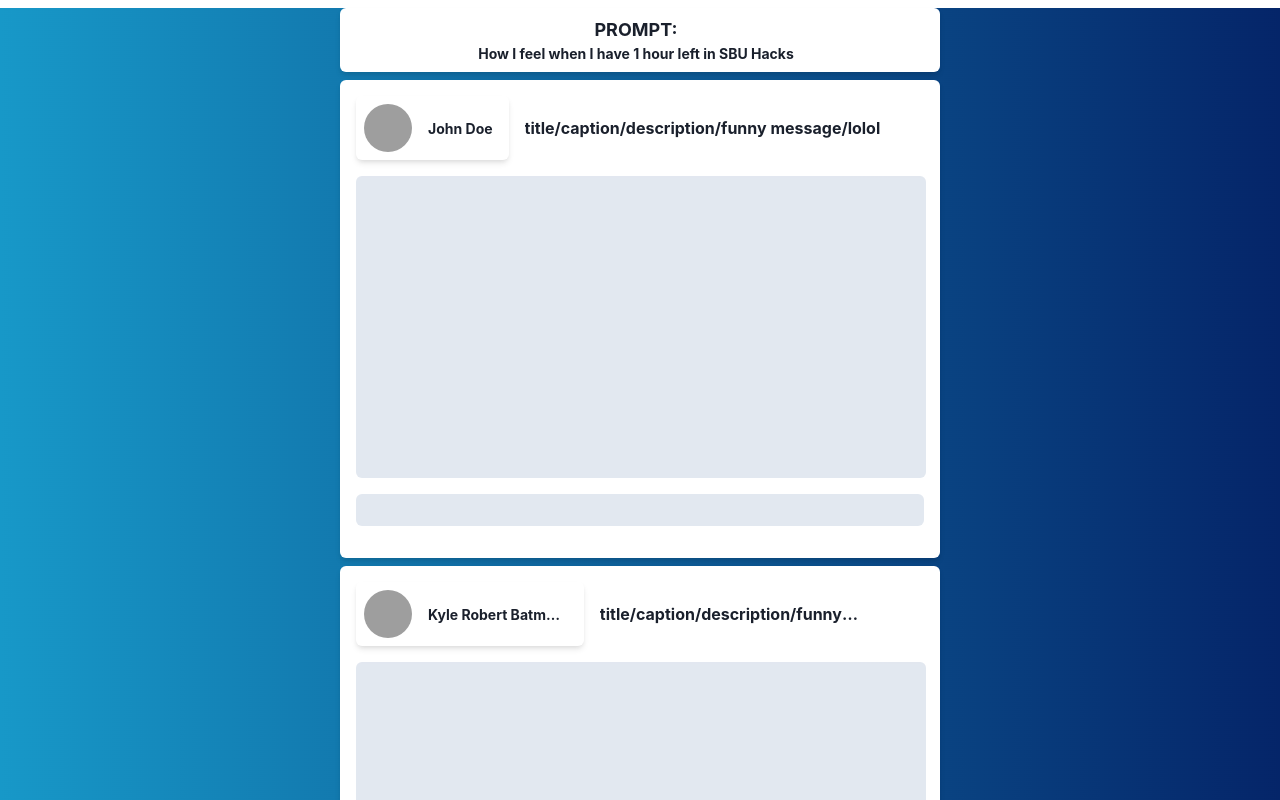
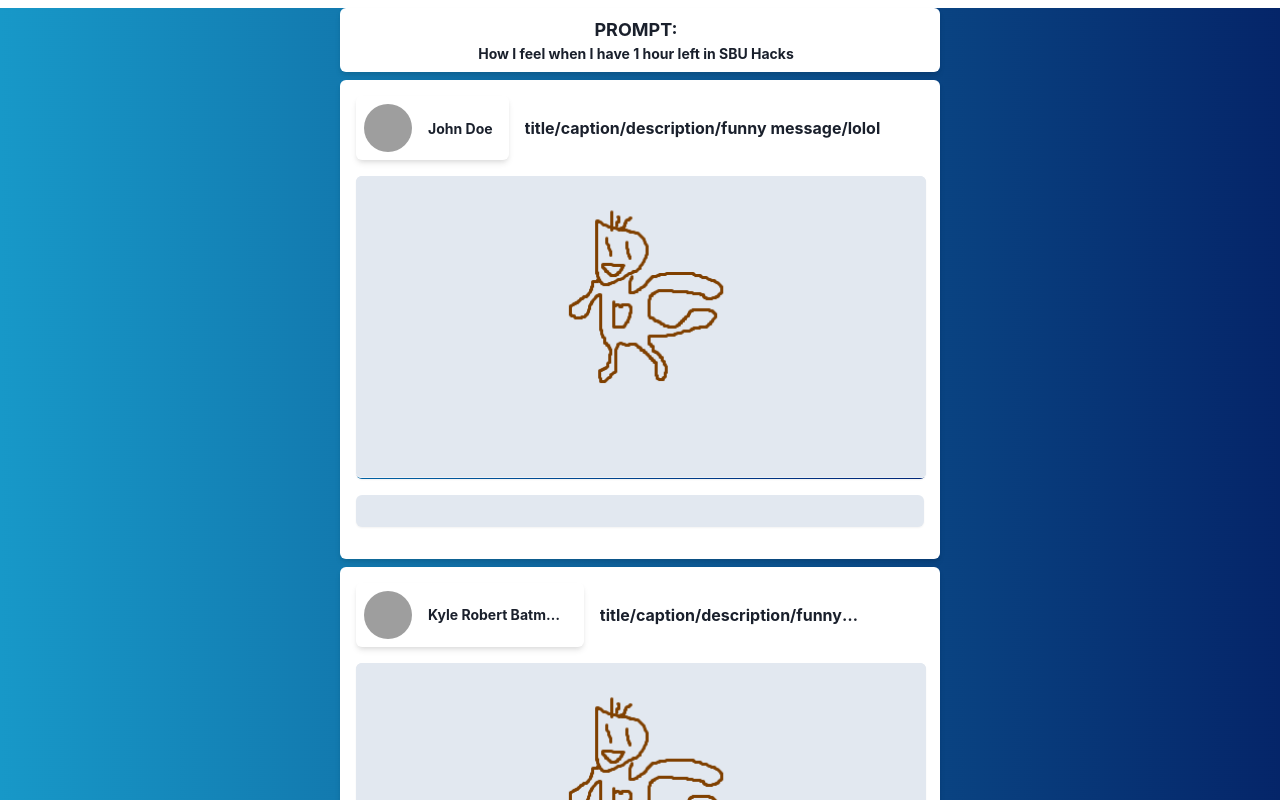
Before and after one commit to dakota-byte/SBUHACKS2024, a React (Create React App) app in the folder app/: page /KyleTest in a window 1280 px wide. Shown: the top 800 px of the page. Built offline with nearby package versions, Linux system fonts and the light colour scheme; grey boxes are pictures that could not be loaded.

Commit message:
added a sample drawing

```diff
--- a/app/src/PostComments.jsx
+++ b/app/src/PostComments.jsx
@@ -6,7 +6,7 @@ import {Box} from "@chakra-ui/react";
 
 const PostComments = () => {
     return (
-      <Box bg="gray.200" p={4} my={4} borderRadius="md">
+      <Box bg="gray.200" p={4} my={4} borderRadius="md" boxShadow="sm">
         {/* Placeholder content for post image */}
       </Box>
     );
--- a/app/src/PostImage.jsx
+++ b/app/src/PostImage.jsx
@@ -5,6 +5,7 @@ import {Box} from "@chakra-ui/react";
 
 //use for placeholder
 import placeHolderImg from "./assets/whitebox.png"
+import placeHolderDrawing from "./assets/lilGuy.png"
 
 
 const PostImage = () => {
@@ -16,9 +17,10 @@ const PostImage = () => {
       borderRadius="md"
       position="relative"
       overflow="hidden"
+      boxShadow="sm"
     >
       <img
-        src={placeHolderImg}
+        src={placeHolderDrawing}
         alt="Post Image"
         style={{
           width: "100%",
```
Also changed, not shown: app/src/assets/lilGuy.png (added).
